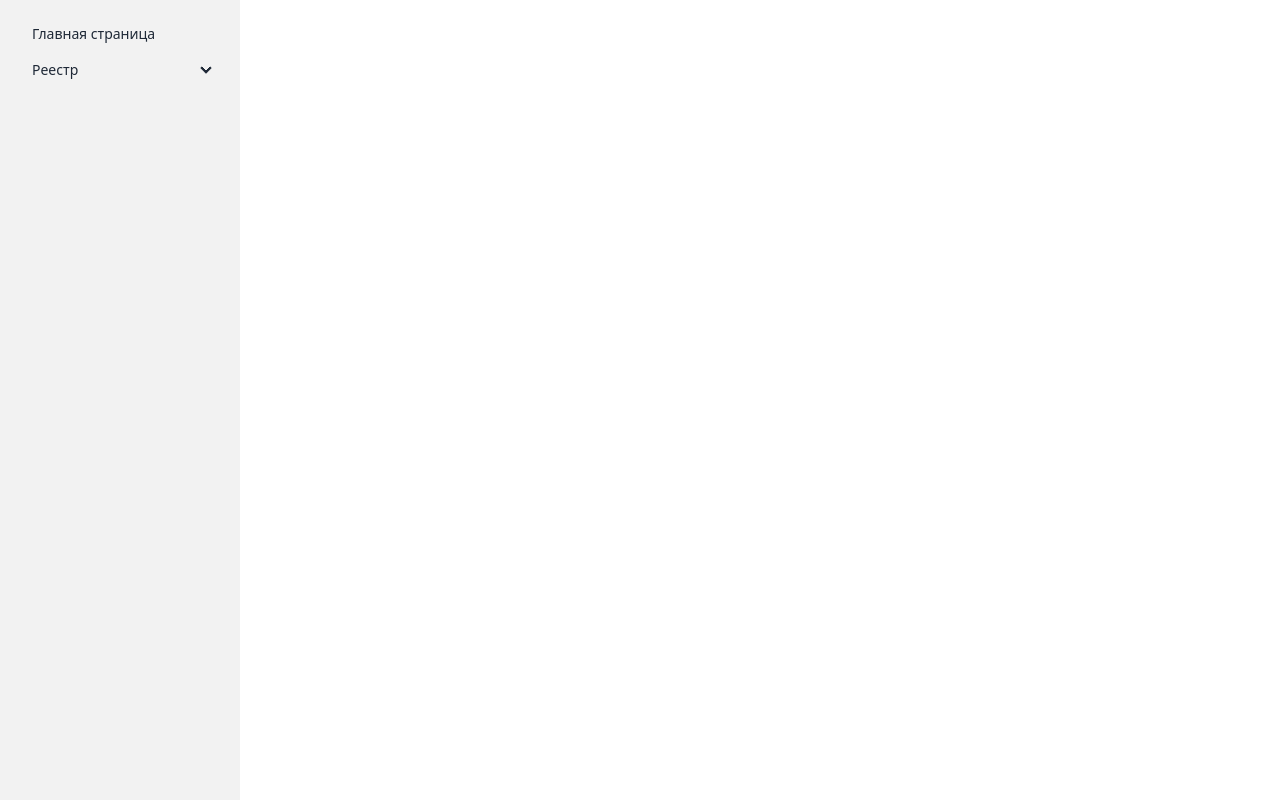
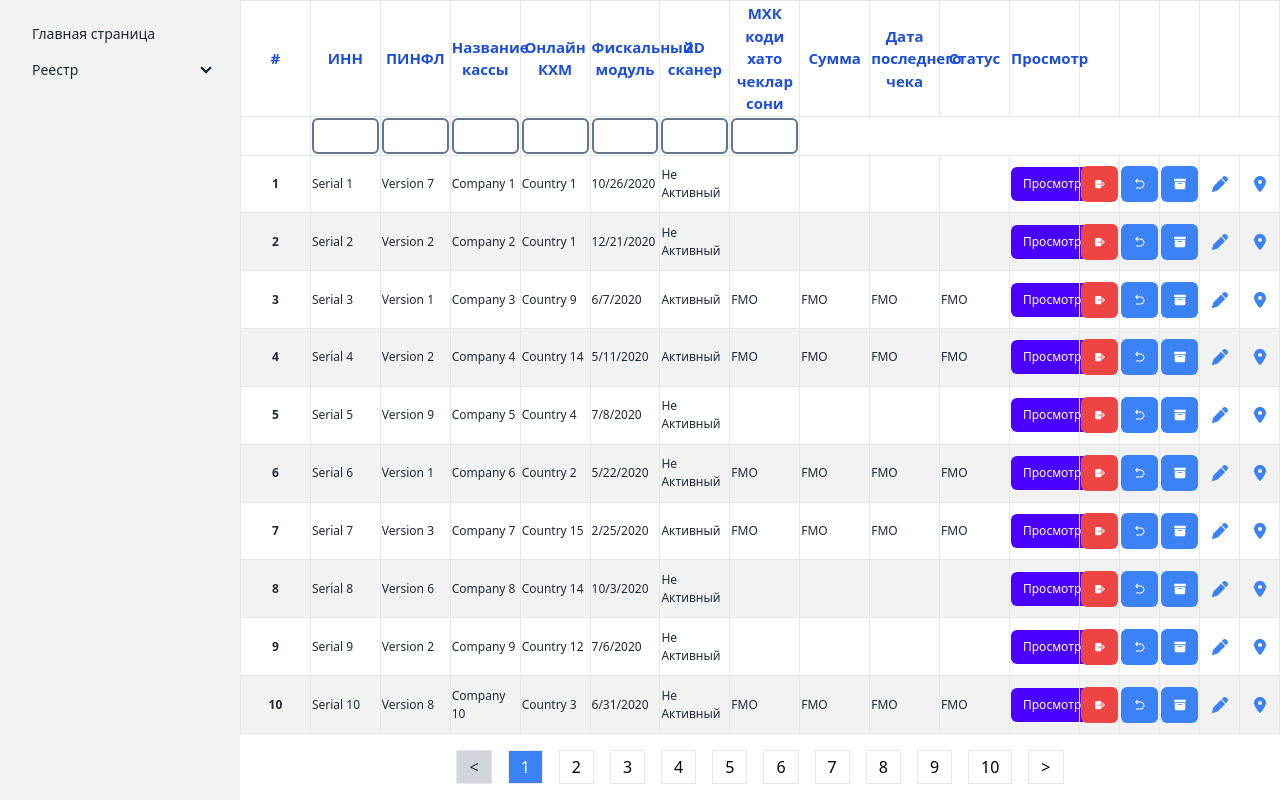
Before and after one commit to AsilbekKarimov/pos, a React (Create React App) app: page /application in a window 1280 px wide. Built offline with nearby package versions, Linux system fonts and the light colour scheme.

Commit message:
Pulling changes

```diff
--- a/package.json
+++ b/package.json
@@ -8,6 +8,7 @@
     "@testing-library/user-event": "^13.5.0",
     "react": "^18.3.1",
     "react-dom": "^18.3.1",
+    "react-icons": "^5.2.1",
     "react-router": "^6.24.0",
     "react-router-dom": "^6.24.0",
     "react-scripts": "5.0.1",
--- a/src/App.js
+++ b/src/App.js
@@ -6,7 +6,6 @@ function App() {
   return (
     <>
       <div className="flex">
-
       </div>
       <div className="flex-grow flex">
         <Sidebar />
--- a/src/pages/application/Application.js
+++ b/src/pages/application/Application.js
@@ -1,11 +1,252 @@
-import React from 'react'
+import React, { useState, useEffect } from "react";
+import { IoLogOut } from "react-icons/io5";
+import { RiArrowGoBackLine } from "react-icons/ri";
+import { FaBoxArchive, FaPen, FaLocationDot } from "react-icons/fa6";
 
 const Application = () => {
+  const [filters, setFilters] = useState({
+    serialNumber: "",
+    appletVersion: "",
+    cto: "",
+    inn: "",
+    statusOnCash: "",
+    status: "",
+    returnedFmoFm: "",
+  });
+
+  const initialData = Array.from({ length: 700 }, (_, i) => ({
+    id: i + 1,
+    serialNumber: `Serial ${i + 1}`,
+    appletVersion: `Version ${Math.floor(Math.random() * 10 + 1)}`,
+    cto: `Company ${i + 1}`,
+    inn: `Country ${Math.floor(Math.random() * 20 + 1)}`,
+    statusOnCash: `${Math.floor(Math.random() * 12 + 1)}/${Math.floor(
+      Math.random() * 31 + 1
+    )}/2020`,
+    status: ["Активный", "Не Активный"][Math.floor(Math.random() * 2)],
+    returnedFmoFm: ["FMO", ""][Math.floor(Math.random() * 2)],
+  }));
+
+  const [filteredData, setFilteredData] = useState(initialData);
+  const [currentPage, setCurrentPage] = useState(1);
+  const [rowsPerPage] = useState(10);
+
+  useEffect(() => {
+    const filtered = initialData.filter((row) => {
+      return (
+        row.serialNumber
+          .toLowerCase()
+          .includes(filters.serialNumber.toLowerCase()) &&
+        row.appletVersion
+          .toLowerCase()
+          .includes(filters.appletVersion.toLowerCase()) &&
+        row.cto.toLowerCase().includes(filters.cto.toLowerCase()) &&
+        row.inn.toLowerCase().includes(filters.inn.toLowerCase()) &&
+        row.statusOnCash
+          .toLowerCase()
+          .includes(filters.statusOnCash.toLowerCase()) &&
+        row.status.toLowerCase().includes(filters.status.toLowerCase()) &&
+        row.returnedFmoFm
+          .toLowerCase()
+          .includes(filters.returnedFmoFm.toLowerCase())
+      );
+    });
+    setFilteredData(filtered);
+    setCurrentPage(1); // Reset to first page when filters change
+  }, [filters]);
+
+  const handleFilterChange = (e) => {
+    const { name, value } = e.target;
+    setFilters((prevFilters) => ({
+      ...prevFilters,
+      [name]: value,
+    }));
+  };
+
+  // Pagination logic
+  const indexOfLastRow = currentPage * rowsPerPage;
+  const indexOfFirstRow = indexOfLastRow - rowsPerPage;
+  const currentRows = filteredData.slice(indexOfFirstRow, indexOfLastRow);
+
+  const paginate = (pageNumber) => setCurrentPage(pageNumber);
+
+  // Generate pagination buttons
+  const totalPages = Math.ceil(filteredData.length / rowsPerPage);
+  const pageNumbers = [];
+  for (let i = 1; i <= totalPages; i++) {
+    pageNumbers.push(i);
+  }
+
+  // Display 10 pages at a time
+  const maxPages = 10;
+  const indexOfLastPage = Math.ceil(currentPage / maxPages) * maxPages;
+  const indexOfFirstPage = indexOfLastPage - maxPages + 1;
+  const displayPages = pageNumbers.slice(indexOfFirstPage - 1, indexOfLastPage);
+
   return (
-    <div>
+    <div className="h-screen flex flex-col overflow-hidden">
+      <div className="flex-grow overflow-y-auto">
+        <table className="table-fixed w-full border h-full table-zebra">
+          <thead>
+            <tr className="border font-normal text-[15px] text-blue-700">
+              <th className="border">#</th>
+              <th className="border">ИНН</th>
+              <th className="border">ПИНФЛ</th>
+              <th className="border">Название кассы</th>
+              <th className="border">Онлайн КХМ</th>
+              <th className="border">Фискальный модуль</th>
+              <th className="border">2D сканер</th>
+              <th className="border">МХК коди хато чеклар сони</th>
+              <th className="border">Сумма</th>
+              <th className="border">Дата последнего чека</th>
+              <th className="border">Cтатус</th>
+              <th className="border">Просмотр</th>
+              <th className="border w-10"></th>
+              <th className="border w-10"></th>
+              <th className="border w-10"></th>
+              <th className="border w-10"></th>
+              <th className="border w-10"></th>
+            </tr>
+            <tr className="border">
+              <th></th>
+              <th className="border">
+                <input
+                  name="serialNumber"
+                  value={filters.serialNumber}
+                  onChange={handleFilterChange}
+                  className="w-full border-2 border-slate-500 p-1 outline-none rounded-md"
+                />
+              </th>
+              <th className="border">
+                <input
+                  name="appletVersion"
+                  value={filters.appletVersion}
+                  onChange={handleFilterChange}
+                  className="w-full border-2 border-slate-500 p-1 outline-none rounded-md"
+                />
+              </th>
+              <th className="border">
+                <input
+                  name="cto"
+                  value={filters.cto}
+                  onChange={handleFilterChange}
+                  className="w-full border-2 border-slate-500 p-1 outline-none rounded-md"
+                />
+              </th>
+              <th className="border">
+                <input
+                  name="inn"
+                  value={filters.inn}
+                  onChange={handleFilterChange}
+                  className="w-full border-2 border-slate-500 p-1 outline-none rounded-md"
+                />
+              </th>
+              <th className="border">
+                <input
+                  name="statusOnCash"
+                  value={filters.statusOnCash}
+                  onChange={handleFilterChange}
+                  className="w-full border-2 border-slate-500 p-1 outline-none rounded-md"
+                />
+              </th>
+              <th className="border">
+                <input
+                  name="status"
+                  value={filters.status}
+                  onChange={handleFilterChange}
+                  className="w-full border-2 border-slate-500 p-1 outline-none rounded-md"
+                />
+              </th>
+              <th className="border">
+                <input
+                  name="returnedFmoFm"
+                  value={filters.returnedFmoFm}
+                  onChange={handleFilterChange}
+                  className="w-full border-2 border-slate-500 p-1 outline-none rounded-md"
+                />
+              </th>
+            </tr>
+          </thead>
+          <tbody className="text-[12px]">
+            {currentRows.map((row) => (
+              <tr className="border h-12" key={row.id}>
+                <th className="border">{row.id}</th>
+                <td className="border">{row.serialNumber}</td>
+                <td className="border">{row.appletVersion}</td>
+                <td className="border">{row.cto}</td>
+                <td className="border">{row.inn}</td>
+                <td className="border">{row.statusOnCash}</td>
+                <td className="border">{row.status}</td>
+                <td className="border">{row.returnedFmoFm}</td>
+                <td className="border">{row.returnedFmoFm}</td>
+                <td className="border">{row.returnedFmoFm}</td>
+                <td className="border">{row.returnedFmoFm}</td>
+                <td className="border"><button className=" mx-auto my-auto py-2 active:scale-90 transition duration-300 hover:bg-blue-700 flex bg-primary rounded-md text-white px-3">Просмотр</button></td>
+                <td className="border w-10">
+                  <div className="bg-red-500 rounded-md p-3 flex items-center justify-center">
+                    <IoLogOut className="text-white" />
+                  </div>
+                </td>
+                <td className="border w-10">
+                  <div className="bg-blue-500 rounded-md py-3 flex items-center justify-center">
+                    <RiArrowGoBackLine className="text-white" />
+                  </div>
+                </td>
+                <td className="border w-10">
+                  <div className="bg-blue-500 rounded-md py-3 flex items-center justify-center">
+                    <FaBoxArchive className="text-white " />
+                  </div>
+                </td>
+                <td className="border">
+                  <FaPen className="text-blue-500 size-4 mx-auto" />
+                </td>
+                <td className="border">
+                  <FaLocationDot className="text-blue-500 size-4 mx-auto" />
+                </td>
+              </tr>
+            ))}
+          </tbody>
+        </table>
+      </div>
+      <div className="pagination flex justify-center items-center py-4">
+        <button
+          onClick={() =>
+            setCurrentPage(currentPage > 1 ? currentPage - 1 : currentPage)
+          }
+          className={`mx-2 px-3 py-1 border ${
+            currentPage === 1 ? "bg-gray-300" : "bg-white text-black"
+          }`}
+        >
+          {"<"}
+        </button>
+        {displayPages.map((number) => (
+          <button
+            key={number}
+            onClick={() => paginate(number)}
+            className={`mx-2 px-3 py-1 border ${
+              currentPage === number
+                ? "bg-blue-500 text-white"
+                : "bg-white text-black"
+            }`}
+          >
+            {number}
+          </button>
+        ))}
+        <button
+          onClick={() =>
+            setCurrentPage(
+              currentPage < totalPages ? currentPage + 1 : currentPage
+            )
+          }
+          className={`mx-2 px-3 py-1 border ${
+            currentPage === totalPages ? "bg-gray-300" : "bg-white text-black"
+          }`}
+        >
+          {">"}
+        </button>
+      </div>
+    </div>
+  );
+};
 
-    </div>
-  )
-}
-
-export default Application
+export default Application;
```
Also changed, not shown: 1 other file (tests, documents, lock files or other folders).
